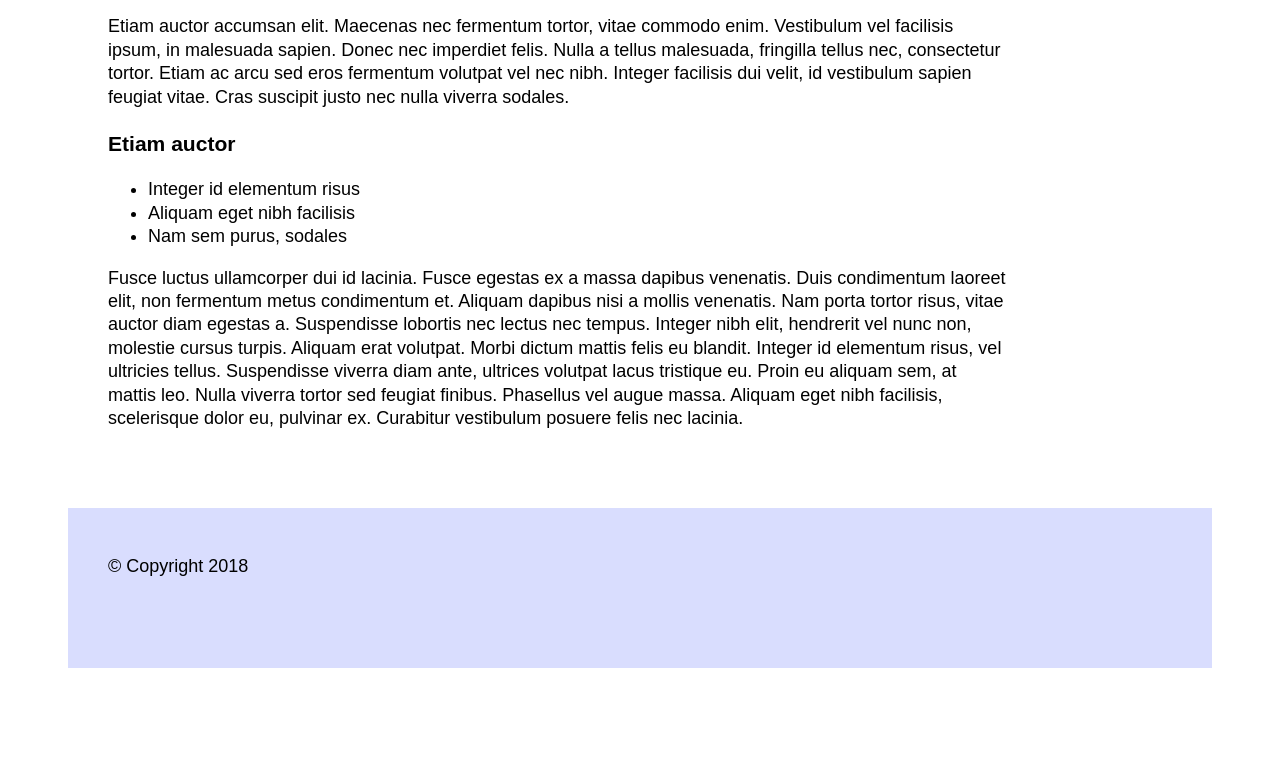
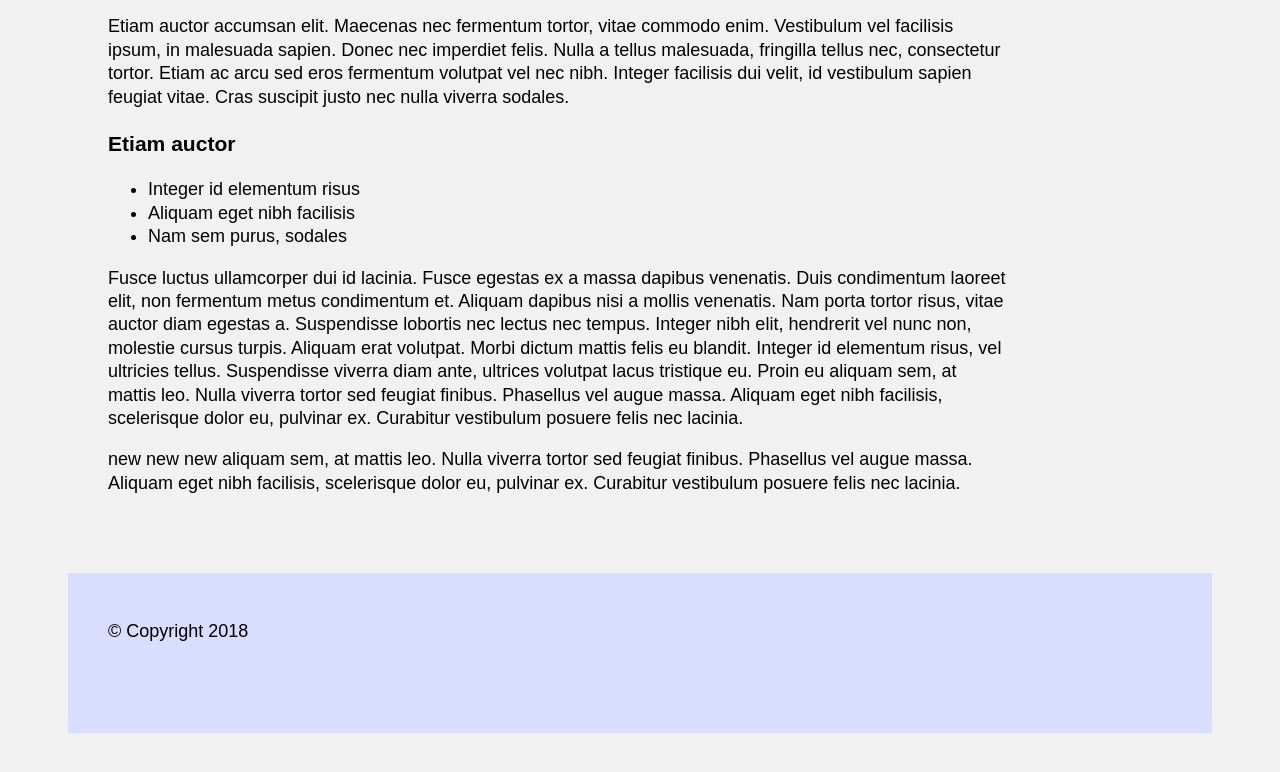
Before and after one commit to JKatras/gh-demo, a plain HTML site: page index.html in a window 1280 px wide. Shown: the part 498-1270 px from the top of the page. Before the commit the page ends 1214 px from the top, so only its background shows below. Drawn offline with Linux system fonts and the light colour scheme; a web font is replaced by a local one.

Commit message:
2 file changes, 1 file revert?
want to see if it's possible to only roll back one file

```diff
--- a/css/main.css
+++ b/css/main.css
@@ -34,3 +34,7 @@ footer{
 	background-color: #d9ddfe;
 	height:100px;
 }
+
+body{
+	background-color:#f1f1f1;
+}
--- a/index.html
+++ b/index.html
@@ -35,6 +35,9 @@
 				<li>Nam sem purus, sodales</li>
 			</ul>
 			<p>Fusce luctus ullamcorper dui id lacinia. Fusce egestas ex a massa dapibus venenatis. Duis condimentum laoreet elit, non fermentum metus condimentum et. Aliquam dapibus nisi a mollis venenatis. Nam porta tortor risus, vitae auctor diam egestas a. Suspendisse lobortis nec lectus nec tempus. Integer nibh elit, hendrerit vel nunc non, molestie cursus turpis. Aliquam erat volutpat. Morbi dictum mattis felis eu blandit. Integer id elementum risus, vel ultricies tellus. Suspendisse viverra diam ante, ultrices volutpat lacus tristique eu. Proin eu aliquam sem, at mattis leo. Nulla viverra tortor sed feugiat finibus. Phasellus vel augue massa. Aliquam eget nibh facilisis, scelerisque dolor eu, pulvinar ex. Curabitur vestibulum posuere felis nec lacinia. </p>
+			<p> new new new
+
+			aliquam sem, at mattis leo. Nulla viverra tortor sed feugiat finibus. Phasellus vel augue massa. Aliquam eget nibh facilisis, scelerisque dolor eu, pulvinar ex. Curabitur vestibulum posuere felis nec lacinia. </p>
 		</main>
 		<footer>
 			<p>&copy; Copyright 2018</p>
```
